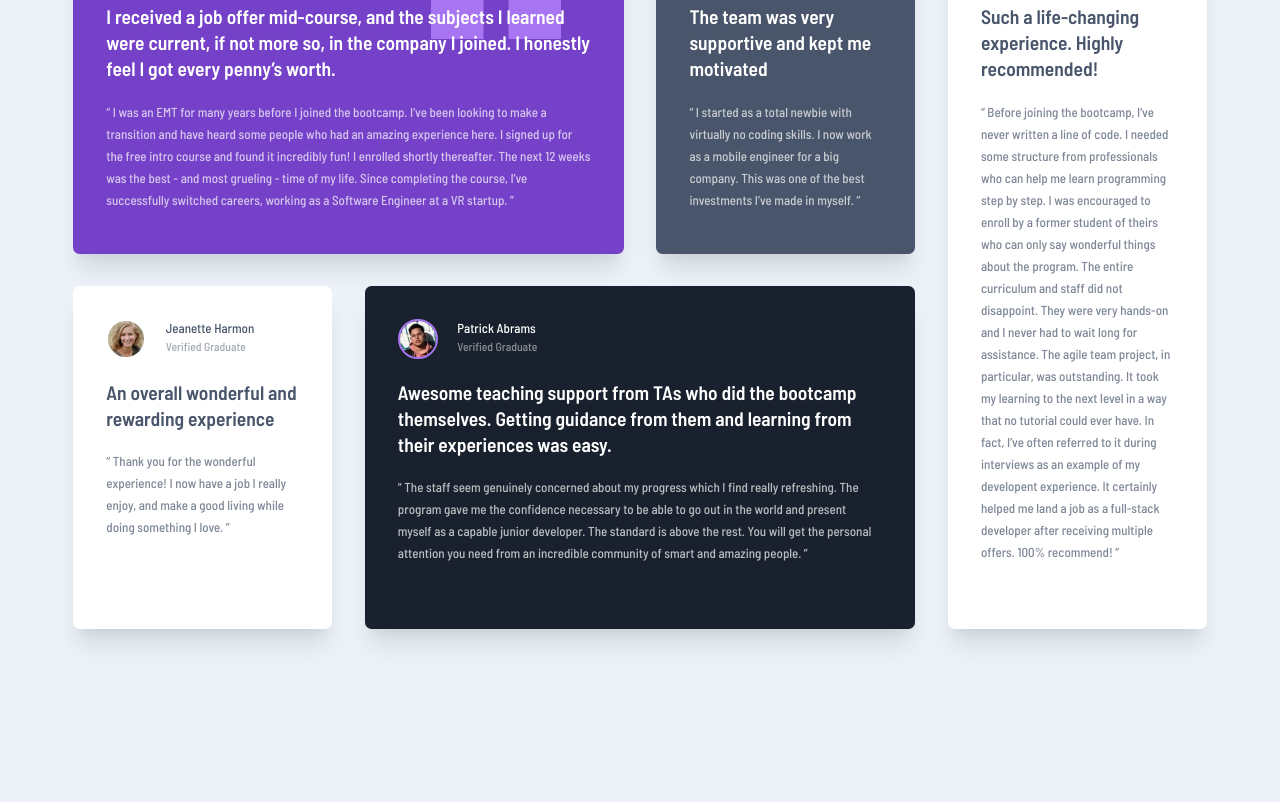
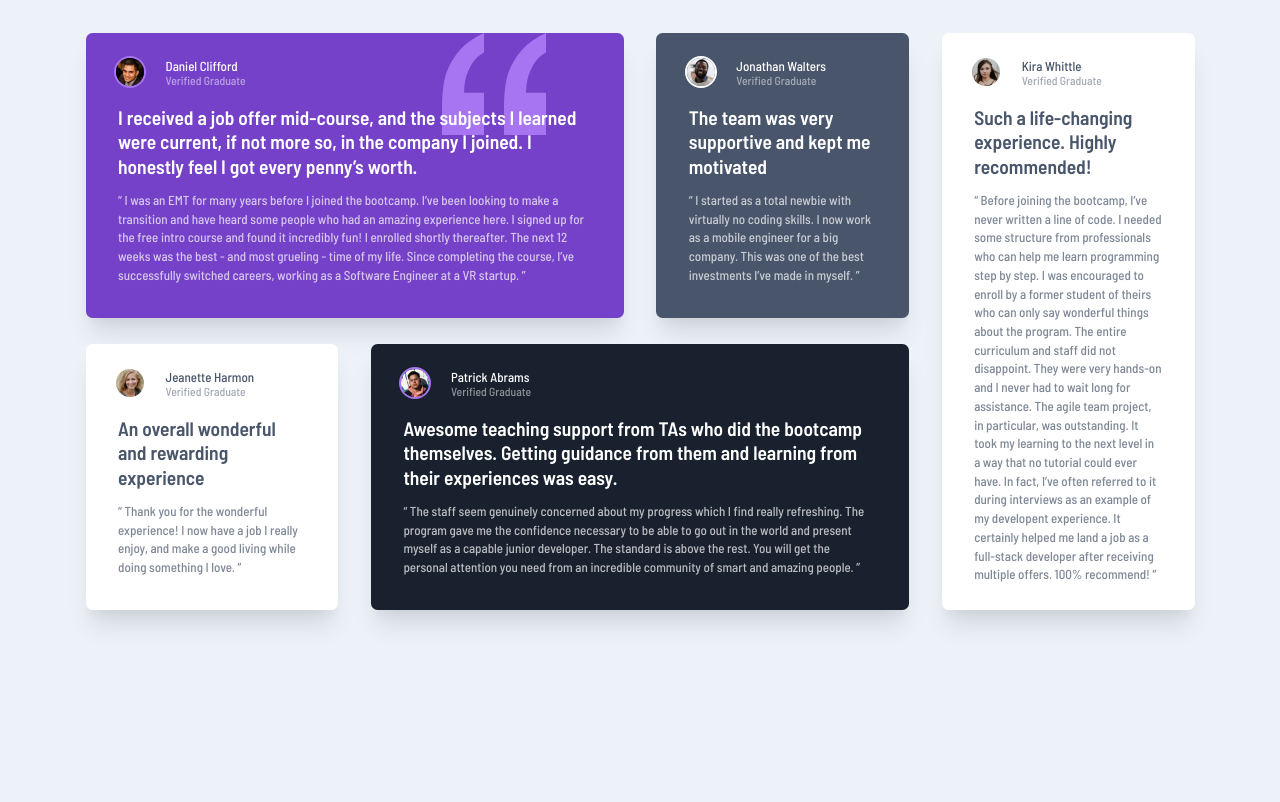
Before and after one commit to karinaestaba/testimonial-grid, a plain HTML site: page index.html in a window 1280 px wide. Shown: the part 130-932 px from the top of the page. Before the commit the page ends 800 px from the top, so only its background shows below. Drawn offline with Linux system fonts and the light colour scheme.

Commit message:
+ Ajustes pixel perfect a desktop.

```diff
--- a/sass/style.sass
+++ b/sass/style.sass
@@ -9,7 +9,6 @@
 
   --font-family: 'Barlow Semi Condensed', sans-serif
   --font-size: 13px
-  --line-height: 22px
 
   --border-radius: .5rem
   --padding: 2.55rem
@@ -43,12 +42,13 @@ body
 .card
   &-grid
     display: grid
-    gap: 2.5rem
-    padding-top: var(--padding)
-    padding-bottom: var(--padding)
+    grid-column-gap: 2.5rem
+    grid-row-gap: 2rem
+    padding-top: 0
+    padding-bottom: 8.9rem
 
   border-radius: var(--border-radius)
-  padding: var(--padding) var(--padding) calc(var(--padding) * 1.3)
+  padding: 2rem 2.5rem
   position: relative
   z-index: 0
   box-shadow: rgba(0, 0, 0, 0.1) 0px 20px 25px -5px, rgba(0, 0, 0, 0.04) 0px 10px 10px -5px
@@ -58,20 +58,25 @@ body
     background-repeat: no-repeat
     background-position-x: 80%
     background-position-y: 0
-    background-size: 10rem
+    background-size: 8rem
 
   &-header
     display: flex
     gap: 1.5rem
     align-items: center
-    padding-bottom: .5rem
-    margin-bottom: 1rem
+    padding-bottom: 0
+    margin-bottom: 0
+
+  &-body
+    padding-top: 1.3em
 
   &-avatar
-    width: 40px
-    height: 40px
+    width: 32px
+    height: 32px
     border-radius: 50%
     border: 2px solid var(--white)
+    margin-left: -.3rem
+    margin-top: -.2rem
 
     &.online
       border-color: var(--light-violet)
@@ -86,12 +91,13 @@ body
 
   &-title
     font-size: 1.5rem
-    line-height: 2rem
-    margin-bottom: var(--margin)
+    line-height: 1.25
+    margin-bottom: 1rem
     font-weight: 600
 
   &-description
     opacity: .7
+    line-height: 1.44
 
   &-white
     background-color: var(--white)
@@ -116,7 +122,8 @@ body
 
 @media screen and (min-width: 998px)
   .main-container
-    padding: 0 var(--padding)
+    padding: 12.5rem 3.5rem
+    margin-top: 0
 
   .card
     &-grid
@@ -141,10 +148,10 @@ body
           grid-area: g-5
 
     &.overlay
-      background-position-x: 85%
+      background-position-x: 82%
 
 @media screen and (min-width: 1200px)
   .card-grid
     grid-template-columns: repeat(4, 1fr)
-    grid-template-rows: repeat(2, 1fr)
+    /*grid-template-rows: repeat(2, 1fr)*/
     grid-template-areas: "g-1 g-1 g-2 g-3" "g-4 g-5 g-5 g-3"
```
Also changed, not shown: css/style.css, 1 other file.
